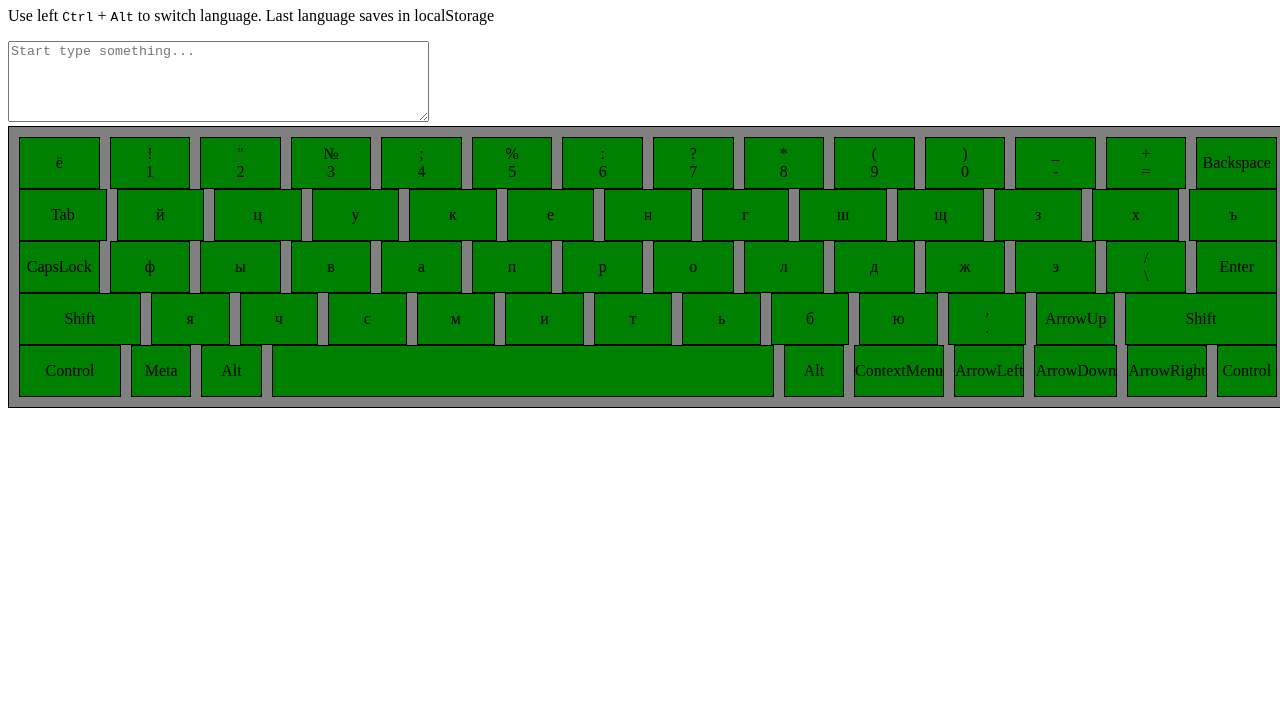
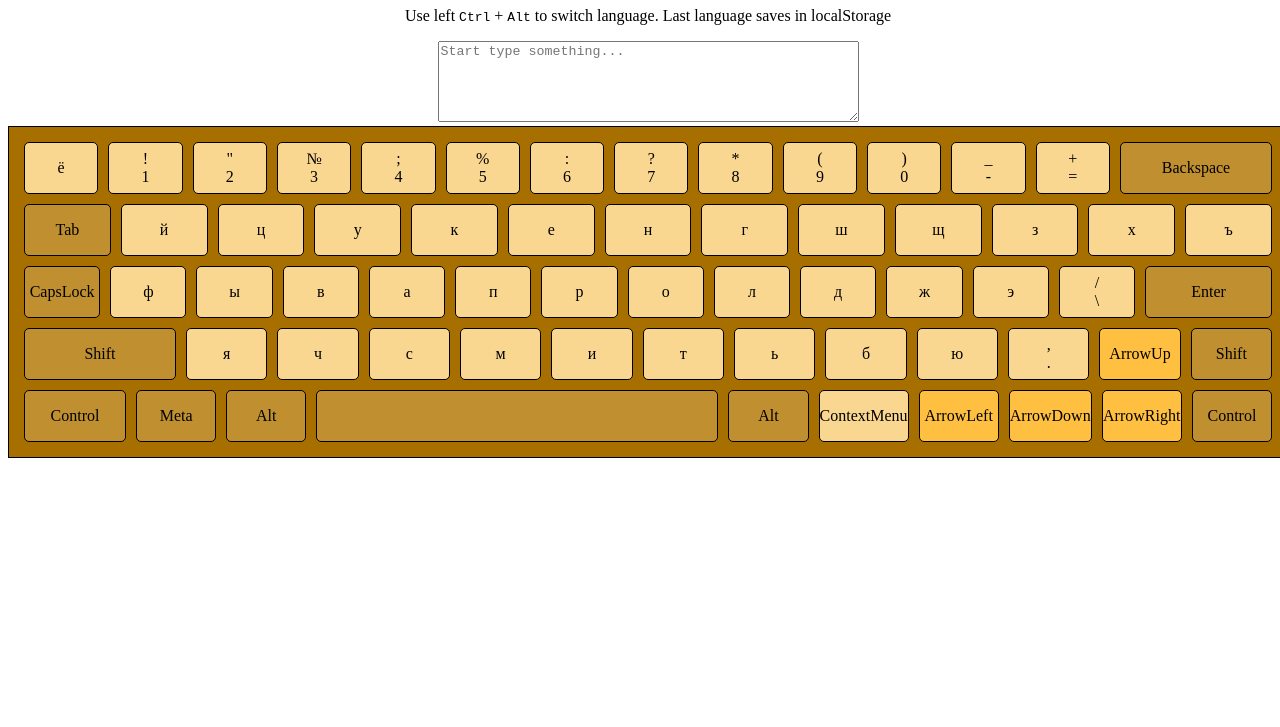
Before and after one commit to max7394/rs-keyboard, a plain HTML site: page index.html in a window 1280 px wide. Shown: the part 73-800 px from the top of the page. Drawn offline with Linux system fonts and the light colour scheme.

Commit message:
fix: style for keyboard

```diff
--- a/css/style.css
+++ b/css/style.css
@@ -1,5 +1,6 @@
 main {
     width: 1280px;
+    text-align: center;
 }
 
 .keyboard {
@@ -8,12 +9,13 @@ main {
     padding: 10px;
     position: relative;
     overflow: hidden;
-    background: gray;
+    background: #A66F00;
 }
 
 .keyboard__row {
     display: grid;
     gap: 10px;
+    padding: 5px;
   }
 
 .keyboard__key {
@@ -24,21 +26,55 @@ justify-content: center;
 align-items: center;
 border: 1px solid;
 height: 50px;
-background: green;
+background: #fad791;
+border-radius: 5px;
 }
 
 [data-code="Space"] {
-    width: 500px;
+    width: 400px;
   }
 
 [data-code="ShiftLeft"] {
-width: 120px;
-}
-
-[data-code="ShiftRight"] {
-    width: 150px;
+width: 150px;
 }
 
 [data-code="ControlLeft"] {
     width: 100px;
 }
+
+[data-code="Backspace"] {
+    width: 150px;
+}
+
+[data-code="Enter"] {
+    width: 125px;
+}
+
+[data-code="ArrowLeft"],
+[data-code="ArrowUp"],
+[data-code="ArrowDown"],
+[data-code="ArrowRight"] {
+  background: #FFBF40;
+}
+
+[data-code="Tab"],
+[data-code="CapsLock"],
+[data-code="ShiftLeft"],
+[data-code="MetaLeft"],
+[data-code="AltLeft"],
+[data-code="Space"],
+[data-code="AltRight"],
+[data-code="MetaRight"],
+[data-code="ControlRight"],
+[data-code="ShiftRight"],
+[data-code="Enter"],
+[data-code="Backspace"],
+[data-code="ControlLeft"] {
+  background: #BF8F30;
+}
+
+.active {
+    background: #FFD073;
+    transition: all .2s ease;
+    box-shadow: inset 0px 0px 10px 10px rgba(166, 99, 0, 0.5);
+}
```
